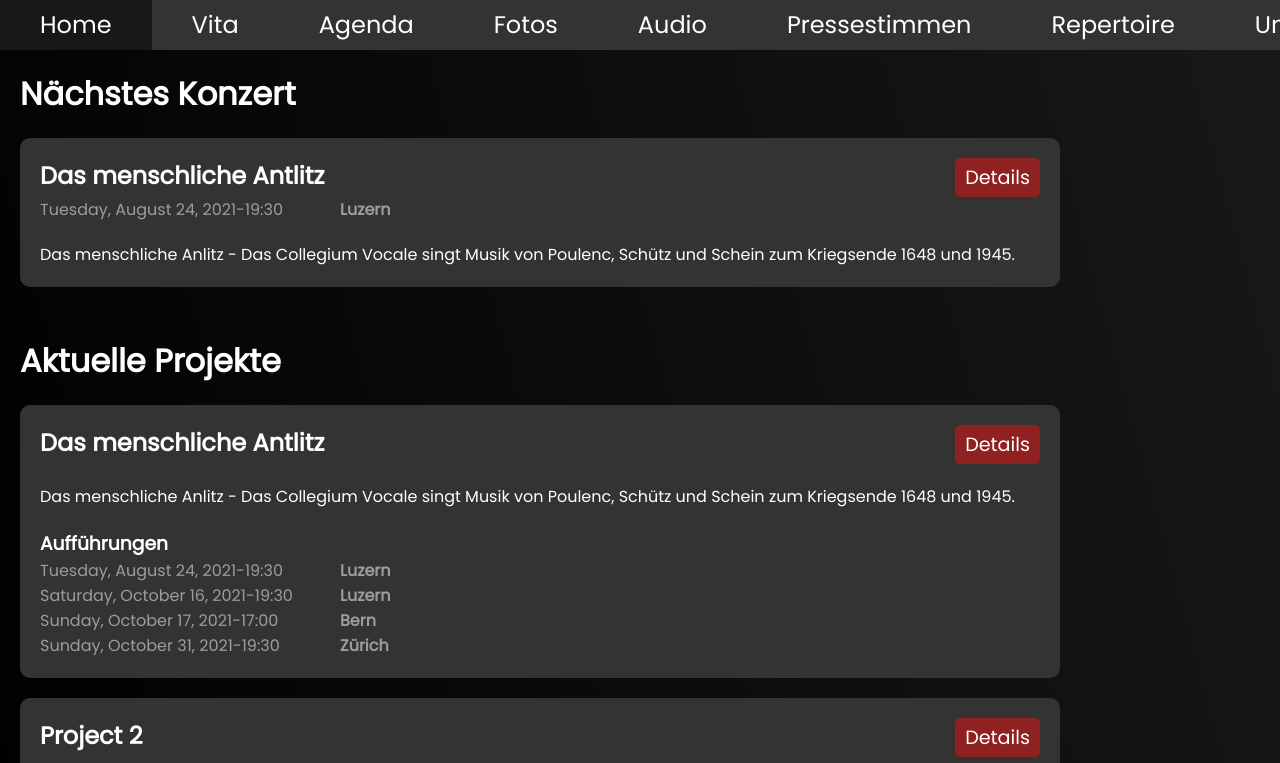
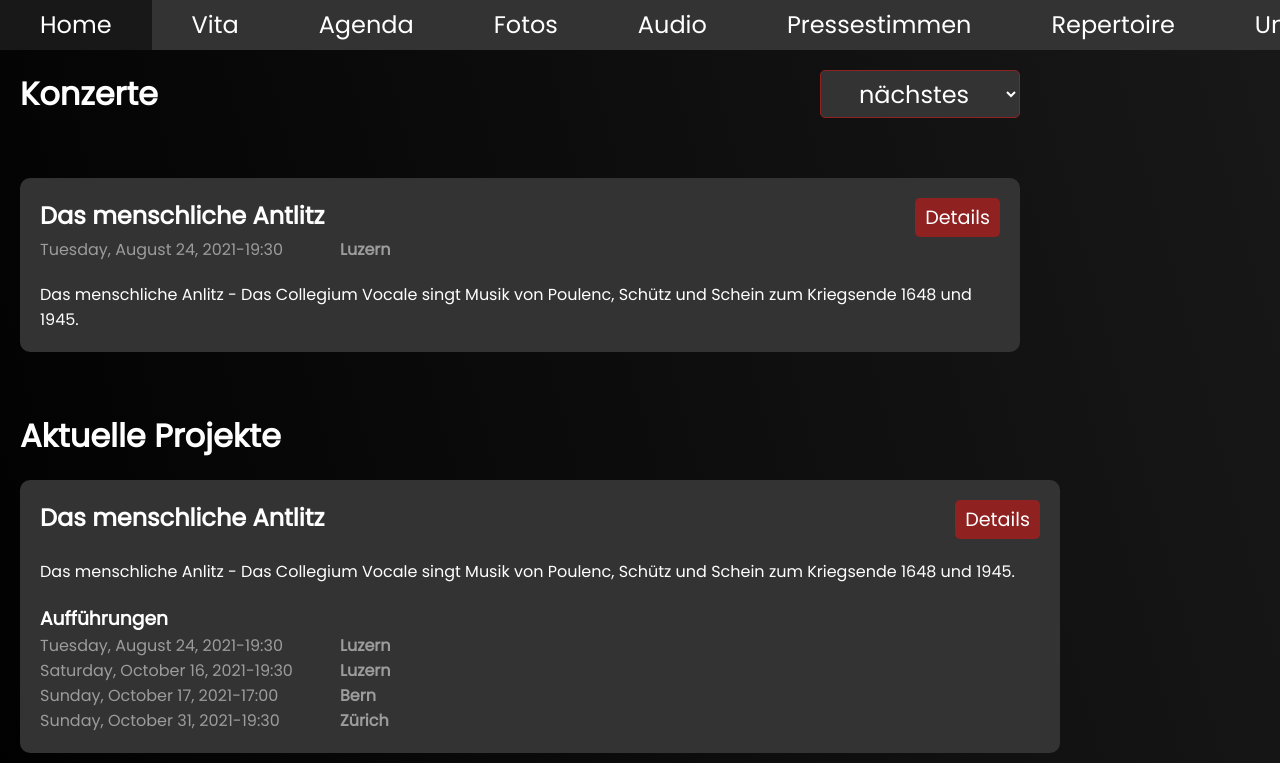
Before and after one commit to Saturn91/gabriela-glaus-sopran, a React (Create React App) app: page /agenda in a window 1280 px wide. Shown: the top 763 px of the page. Built offline with nearby package versions, Linux system fonts and the light colour scheme; a web font is replaced by a local one.

Commit message:
[ADD] Koncert View

```diff
--- a/src/App.css
+++ b/src/App.css
@@ -23,5 +23,4 @@
 .footer {
   position: fixed;
   left: 20px;
-  z-index: -1;
 }
--- a/src/components/AgendaComponent/AgendaComponent.js
+++ b/src/components/AgendaComponent/AgendaComponent.js
@@ -1,14 +1,13 @@
 import React from 'react';
-import { getCurrentEvents, getCurrentProjects } from '../../services/event.service';
-import AgendaEventCardDetailed from '../AgendaEventCardDetailed/AgendaEventCardDetailed';
+import { getCurrentProjects, getCurrentEvents } from '../../services/event.service';
 import AgendaProjectCard from '../AgendaProjectCard/AgendaProjectCard';
 import styles from './AgendaComponent.module.css';
+import KonzertView from '../KonzertView/KonzertView';
 
 function AgendaComponent(){
   return <div className={styles.AgendaComponent} data-testid="AgendaComponent">
-    <h1 className={styles.title}>Nächstes Konzert</h1>
-    <AgendaEventCardDetailed event={getCurrentEvents()[0]}></AgendaEventCardDetailed>
-    <h1 className={[styles.title, styles.spacerTop].join(' ')}>Aktuelle Projekte</h1>
+    <KonzertView events={getCurrentEvents()}></KonzertView>
+    <h1 className={['title', styles.spacerTop].join(' ')}>Aktuelle Projekte</h1>
     {getCurrentProjects().map(project =>
         <AgendaProjectCard project={project}/>
     )}
--- a/src/components/AgendaComponent/AgendaComponent.module.css
+++ b/src/components/AgendaComponent/AgendaComponent.module.css
@@ -4,10 +4,6 @@
     padding: 20px;
 }
 
-.title {
-    color: var(--col_text_light);
-}
-
 .spacerTop {
     margin-top: 50px;
 }
--- a/src/components/AgendaEventCardDetailed/AgendaEventCardDetailed.module.css
+++ b/src/components/AgendaEventCardDetailed/AgendaEventCardDetailed.module.css
@@ -2,9 +2,9 @@
     border-radius: 10px;
     color: white;
     background-color: var(--col_back_grey_light);
-    margin: 20px 0;
+    margin: 60px 0;
     padding: 20px;
-    max-width: 1000px;
+    max-width: 960px;
 }
 
 .horizontalElement {
--- /dev/null
+++ b/src/components/KonzertListComponent/KonzertListComponent.js
@@ -0,0 +1,31 @@
+import React from 'react';
+import AgendaEventCardDetailed from '../AgendaEventCardDetailed/AgendaEventCardDetailed';
+import { getCurrentEvents, getPastEvents } from '../../services/event.service';
+
+function KonzertListComponent(props) {
+  let actualView;
+
+  let events = getCurrentEvents();
+
+  switch(props.displayState) {
+    case 'next':
+      actualView = <AgendaEventCardDetailed event={events[0]}></AgendaEventCardDetailed>
+      break;
+    case 'actual':
+      actualView = <div> {events.map(event => <AgendaEventCardDetailed event={event}></AgendaEventCardDetailed>)} </div>
+      break;
+    case 'past':
+      events = getPastEvents();
+      actualView = <div> {events.map(event => <AgendaEventCardDetailed event={event}></AgendaEventCardDetailed>)} </div>
+      break;
+    default:
+      console.error('unexpected error, unknown display state: ' + props.displayState);
+      actualView = <AgendaEventCardDetailed event={events[0]}></AgendaEventCardDetailed>
+      break;
+
+  }
+
+  return actualView;
+}
+
+export default KonzertListComponent;
--- /dev/null
+++ b/src/components/KonzertListComponent/KonzertListComponent.module.css
@@ -0,0 +1 @@
+.KonzertListComponent {}
--- /dev/null
+++ b/src/components/KonzertView/KonzertView.js
@@ -0,0 +1,21 @@
+import React, { useState } from 'react';
+import styles from './KonzertView.module.css';
+import KonzertListComponent from '../KonzertListComponent/KonzertListComponent';
+
+function KonzertView(props) {
+    const [display, setDisplayState] = useState('next');
+
+    return <div className={styles.KonzertView} data-testid="KonzertView">
+      <div className={styles.viewSelectorContainer}>
+        <h1 className='title' style={{marginRight: '40px'}}>Konzerte</h1>
+        <select name="cars" id="cars" className={styles.selector}>
+          <option onClick={() => setDisplayState('next')}>nächstes</option>
+          <option onClick={() => setDisplayState('actual')}>aktuelle</option>
+          <option onClick={() => setDisplayState('past')}>vergangene</option>
+        </select>
+      </div>
+      <KonzertListComponent displayState={display}></KonzertListComponent>
+    </div>
+}
+
+export default KonzertView;
--- /dev/null
+++ b/src/components/KonzertView/KonzertView.module.css
@@ -0,0 +1,15 @@
+.KonzertView {
+
+}
+
+.viewSelectorContainer {
+    display: flex;
+    width: 1000px;
+    justify-content: space-between;
+}
+
+.selector {
+    width: 200px;
+    font-size: 1.5rem;
+    padding: 5px;
+}
--- a/src/index.css
+++ b/src/index.css
@@ -34,3 +34,25 @@
 img {
   pointer-events: none;
 }
+
+.title {
+  color: var(--col_text_light);
+}
+
+select {
+  text-align: center;
+  background-color: var(--col_back_grey_light);
+  border-color: var(--col_interaction);
+  border-radius: 5px;
+  color: var(--col_text_light);
+}
+
+select:hover {
+  background-color: var(--col_back_grey_dark);
+  border-color: var(--col_interaction_hover);
+}
+
+select:dropdown {
+  background-color: var(--col_back_grey_light);
+  border-color: var(--col_interaction);
+}
--- a/src/services/event.service.js
+++ b/src/services/event.service.js
@@ -75,8 +75,6 @@ export function getProjects(filter) {
         datePairs[project.title] = smallestDate;
     })
 
-    console.log(datePairs);
-
     return projects.sort((a, b) => datePairs[a.title] - datePairs[b.title]);
 }
 
```
Also changed, not shown: 2 other files (tests, documents, lock files or other folders).
